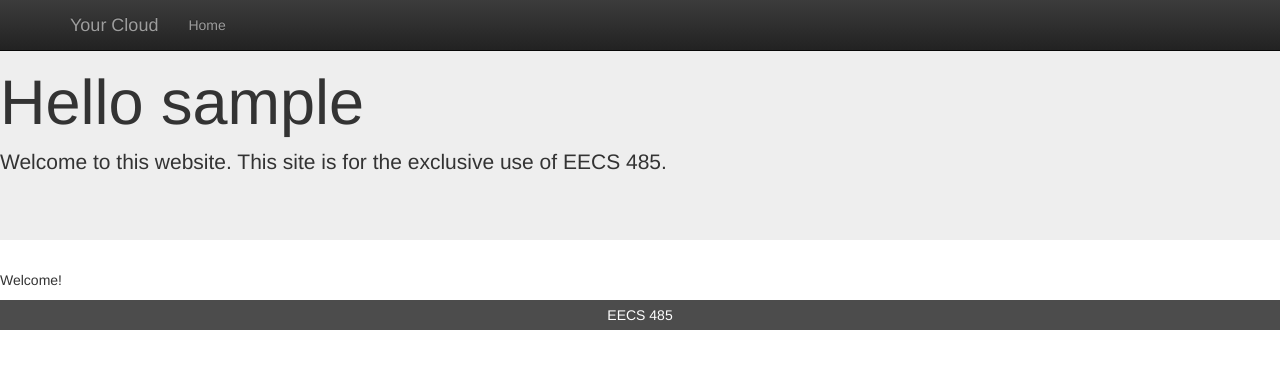
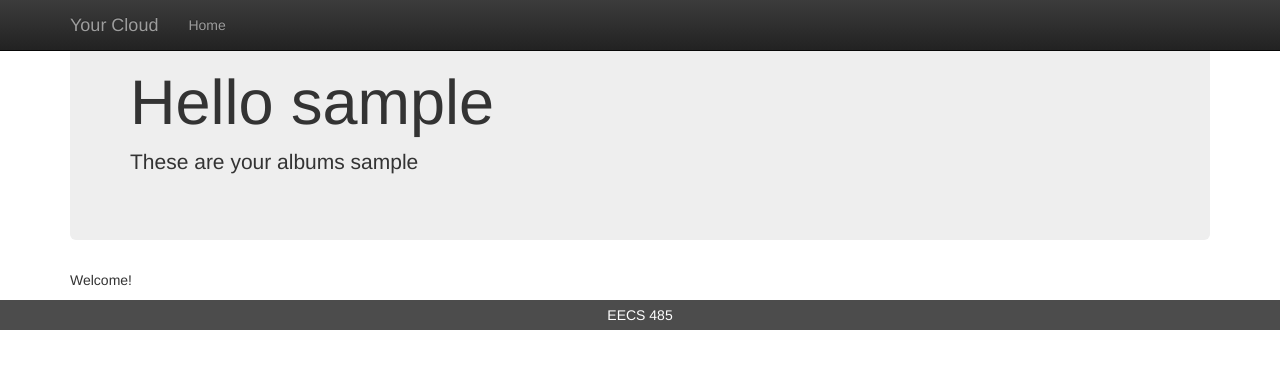
Before and after one commit to kuantingchen04/EECS485_P1, a Python web app: template templates/albums.html in a window 1280 px wide. Shown: the top 369 px of the page. Run offline with Jinja, Linux system fonts and the light colour scheme; the template is opened without the code that fills it: most values are stand-ins (such as "Sample title", 1, 10 or a date in 2020); some libraries are stand-ins or nearby versions.

Commit message:
Homepage minor changes

```diff
--- a/controllers/albums.py
+++ b/controllers/albums.py
@@ -10,8 +10,10 @@ def albums_edit_route():
 	return render_template("albums.html", **options)
 
 
-@albums.route('/albums?username=<username>')
-def albums_route(username):
+@albums.route('/albums')
+def albums_route():
+	#username='aaa'
+	username=request.args.get("username")
 	options = {
 		"edit": False
 	}
--- a/templates/albums.html
+++ b/templates/albums.html
@@ -1,9 +1,9 @@
 {% extends "base.html" %}
 {% block content %}
-
+	 <div class="container theme-showcase" role="main">
     <div class="jumbotron">
         <h1>Hello {{username}}</h1>
-        <p>Welcome to this website. This site is for the exclusive use of EECS 485.</p>
+        <p>These are your albums {{username}}</p>
      <!--  <p><a href="search_the_folder.html" class="btn btn-primary btn-lg" role="button">Search the folder &raquo;</a></p> -->
 
       </div>
@@ -14,4 +14,5 @@
     {% if edit %}
         <div> This is only on the edit page </div>
     {% endif %}
+</div>
 {% endblock %}
--- a/templates/base.html
+++ b/templates/base.html
@@ -4,9 +4,9 @@
 
     <link rel="stylesheet" href="/static/css/style.css" />
     <!-- Bootstrap core CSS -->
-    <link href="static/css/bootstrap.min.css" rel="stylesheet">
+    <link href="/static/css/bootstrap.min.css" rel="stylesheet">
     <!-- Bootstrap theme -->
-    <link href="static/css/bootstrap-theme.min.css" rel="stylesheet">
+    <link href="/static/css/bootstrap-theme.min.css" rel="stylesheet">
 
 	  <meta charset="UTF-8">
 	  <meta name="description" content="EECS 485 project 1">
--- a/templates/index.html
+++ b/templates/index.html
@@ -15,7 +15,7 @@ body {
 
       <!-- Main jumbotron for a primary marketing message or call to action -->
       <div class="jumbotron">
-        <h1>Hello {{username}}</h1>
+        <h1>Hello </h1>
         <p>Welcome to this website. This site is for the exclusive use of EECS 485.</p>
      <!--  <p><a href="search_the_folder.html" class="btn btn-primary btn-lg" role="button">Search the folder &raquo;</a></p> -->
 
```
Also changed, not shown: controllers/main.py (+3 -5 lines), 2 other files.
